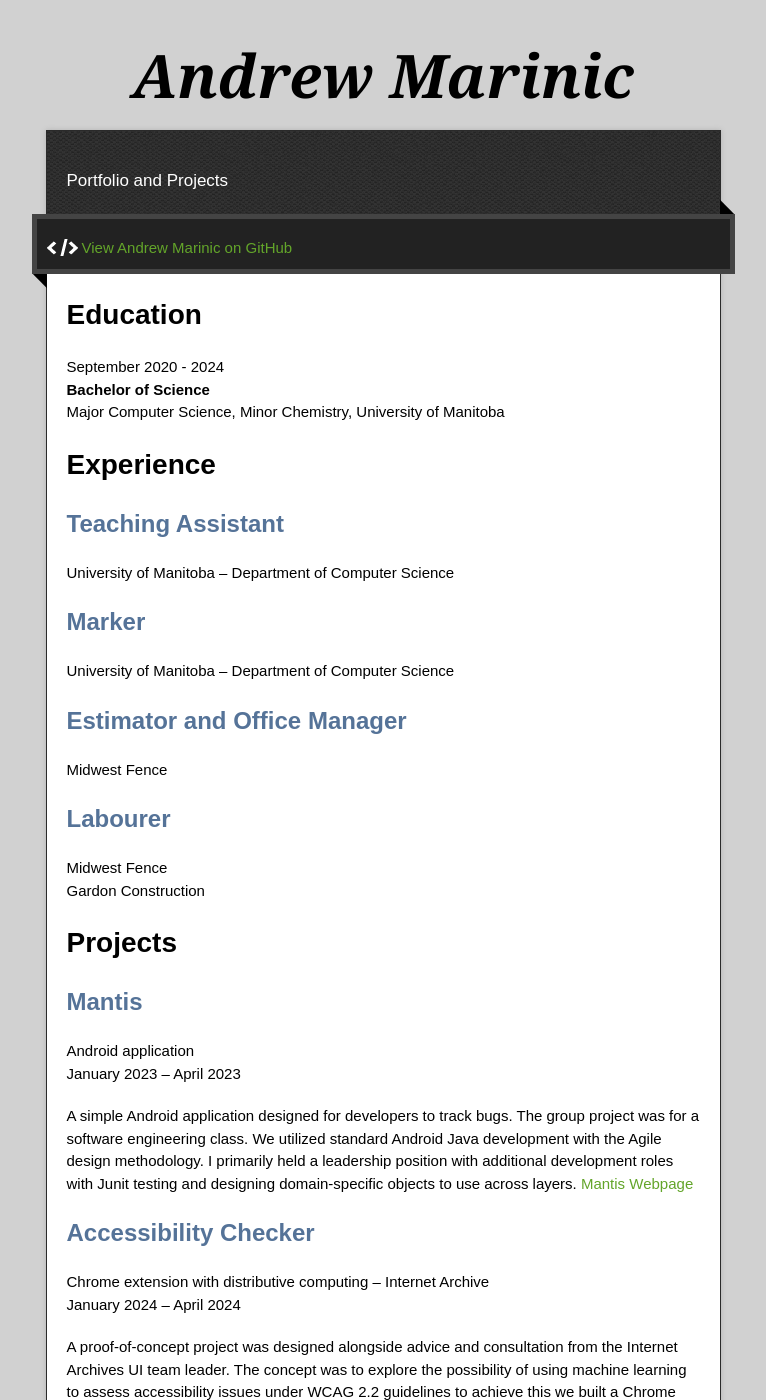
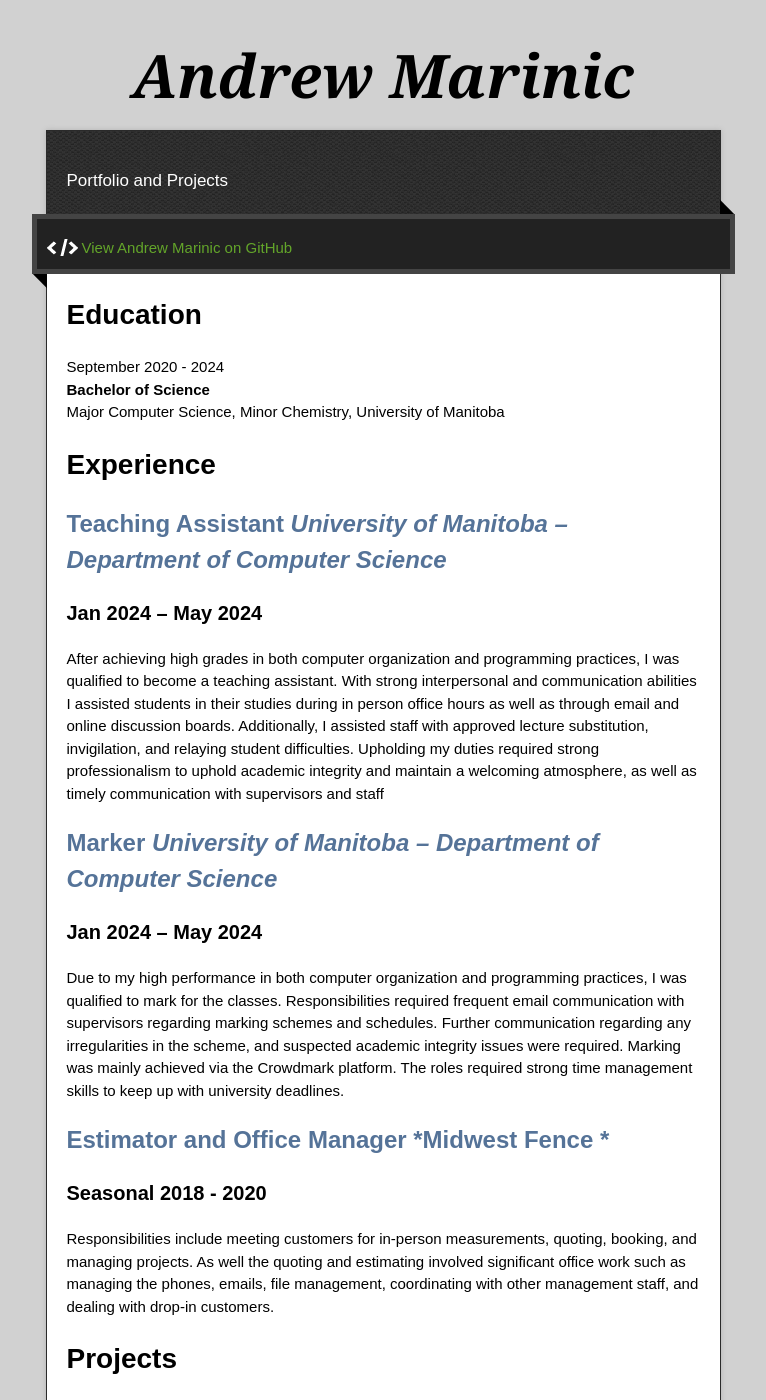
Before and after one commit to AMarinic92/AMarinic92.github.io, a Jekyll site: the page built from resume.md, in a window 1280 px wide and 1400 px high. Shown: the whole window, without its empty margins (257-1023 px from the left). Built offline with Jekyll 4.4.1, drawn with Linux system fonts in a browser that asks for light colours; our own code applies the rules of GitHub Pages for plain Markdown files.

Commit message:
resume update

```diff
--- a/resume.md
+++ b/resume.md
@@ -9,19 +9,17 @@ September 2020 - 2024
 Major Computer Science, Minor Chemistry, University of Manitoba
 
 # Experience
-## Teaching Assistant
-University of Manitoba – Department of Computer Science
+## Teaching Assistant *University of Manitoba – Department of Computer Science*
+### Jan 2024 – May 2024
+After achieving high grades in both computer organization and programming practices, I was qualified to become a teaching assistant. With strong interpersonal and communication abilities I assisted students in their studies during in person office hours as well as through email and online discussion boards. Additionally, I assisted staff with approved lecture substitution, invigilation, and relaying student difficulties. Upholding my duties required strong professionalism to uphold academic integrity and maintain a welcoming atmosphere, as well as timely communication with supervisors and staff
 
-## Marker
-University of Manitoba – Department of Computer Science
+## Marker *University of Manitoba – Department of Computer Science*
+### Jan 2024 – May 2024
+Due to my high performance in both computer organization and programming practices, I was qualified to mark for the classes. Responsibilities required frequent email communication with supervisors regarding marking schemes and schedules. Further communication regarding any irregularities in the scheme, and suspected academic integrity issues were required. Marking was mainly achieved via the Crowdmark platform. The roles required strong time management skills to keep up with university deadlines.
 
-## Estimator and Office Manager
-Midwest Fence
-
-## Labourer
-Midwest Fence
-Gardon Construction
-
+## Estimator and Office Manager *Midwest Fence *
+### Seasonal 2018 - 2020
+Responsibilities include meeting customers for in-person measurements, quoting, booking, and managing projects. As well the quoting and estimating involved significant office work such as managing the phones, emails, file management, coordinating with other management staff, and dealing with drop-in customers.
 
 # Projects
 ## Mantis
```
